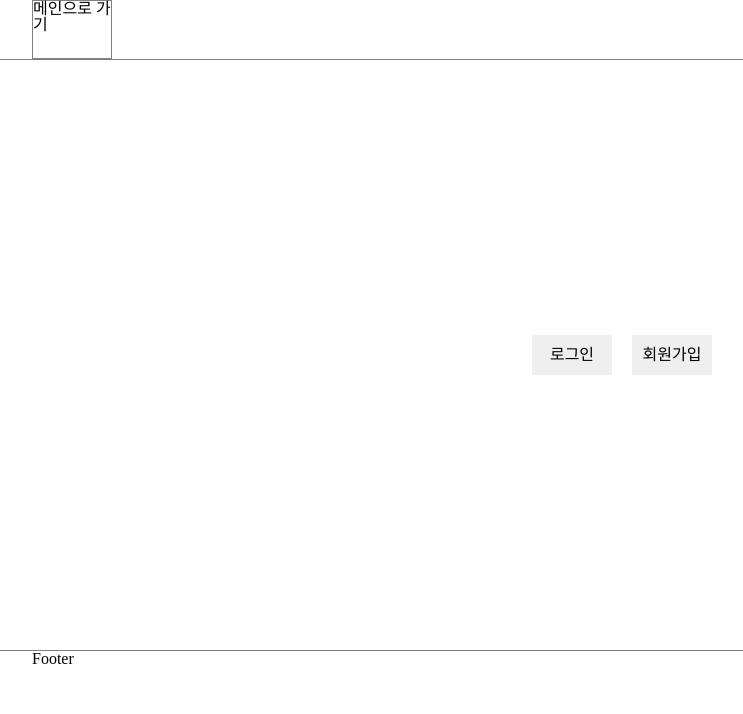
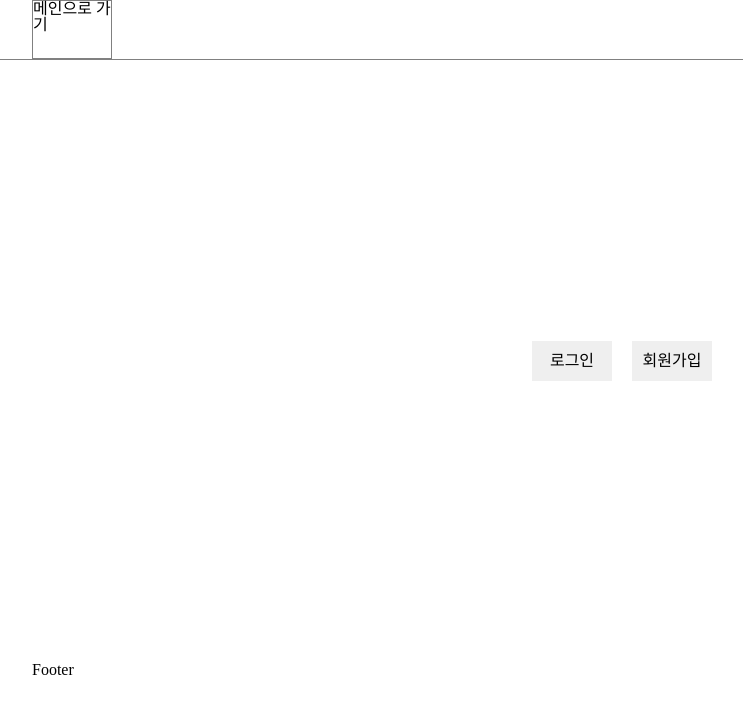
Before and after one commit to tripJL/trip_frontend, a React (Create React App) app: page / in a window 1280 px wide. Shown: the top 714 px of the page, without its empty margins (18-761 px from the left). Built offline with nearby package versions, Linux system fonts and the light colour scheme; what quill-image-resize-module-react would draw is missing.

Commit message:
modify css

```diff
--- a/src/components/common/Footer.js
+++ b/src/components/common/Footer.js
@@ -4,12 +4,12 @@ const Wrapper = styled.footer`
     display: flex;
     justify-content: center;
     width: 100%;
-    height: 150px;
+    height: 138px;
     position: fixed;
     left: 0;
     right: 0;
     bottom: 0;
-    border-top: 1px solid gray;
+    background-color: ${(props) => props.theme.gray1};
 `;
 
 const Contents = styled.div`
--- a/src/global/Globalstyles.js
+++ b/src/global/Globalstyles.js
@@ -9,8 +9,8 @@ export const GlobalStyle = createGlobalStyle`
     main{
         max-width: 1180px;
         width: 100%;
-        min-height: calc(100vh - 210px);
-        margin: 60px auto 150px auto;
+        min-height: calc(100vh - 198px);
+        margin: 60px auto 138px auto;
     }
     a{
         cursor: pointer;
--- a/src/global/theme.js
+++ b/src/global/theme.js
@@ -1,5 +1,6 @@
 const color = {
-    gray1: "#666",
+    gray1: "#66666",
+    white: "#fffff",
 };
 
 const font = {};
```
